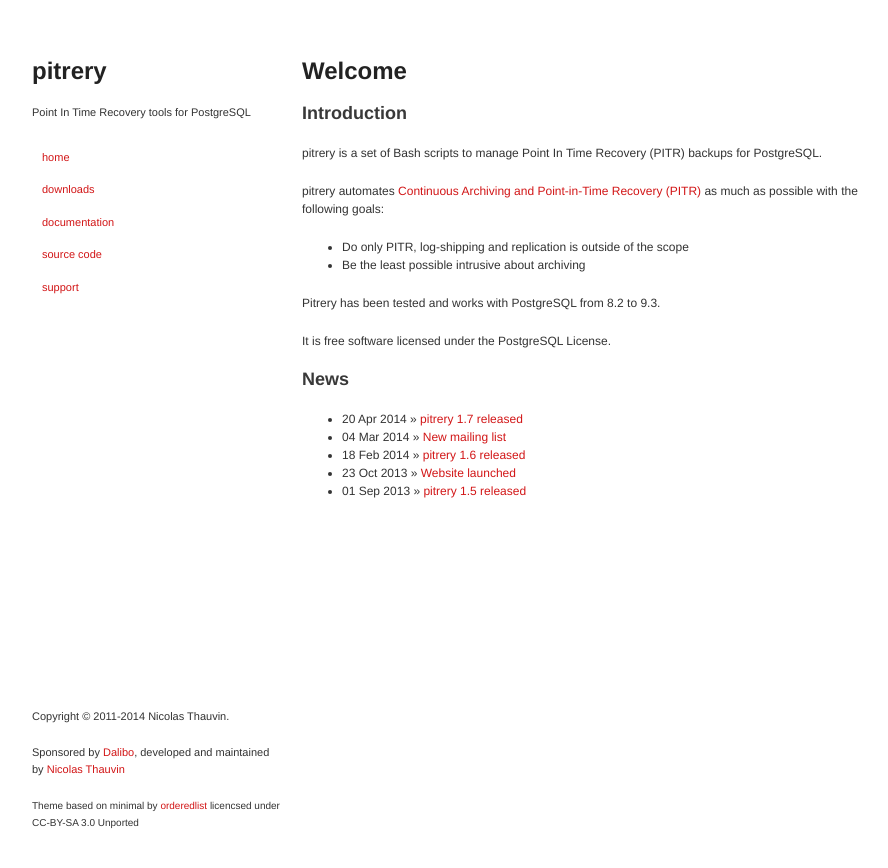
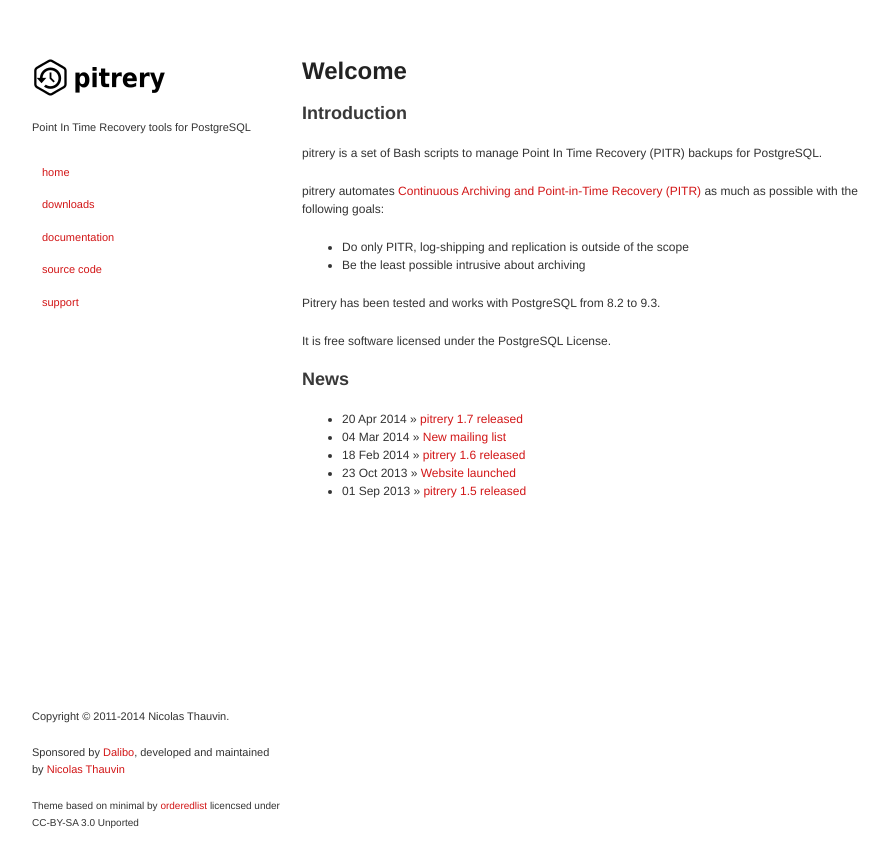
Before and after one commit to dalibo/pitrery, a Jekyll site: the page built from index.md, in a window 1280 px wide. Shown: the top 868 px of the page, without its empty margins (173-1061 px from the left). Built offline with Jekyll 4.4.1, drawn with Linux system fonts in a browser that asks for light colours; Markdown is read by kramdown in place of the engine named in the settings.

Commit message:
add logo

```diff
--- a/css/minimal.css
+++ b/css/minimal.css
@@ -54,6 +54,18 @@ a:hover small {
 .wrapper {
   width:870px;
   margin:0 auto;
+}
+
+.wrapper header h1 {
+  width: 136px;
+height: 41px;
+display: block;
+background-position: 0 0;
+text-indent: -999999em;
+background-image: url('../imgs/pitrery_logo.png');
+background-repeat: no-repeat;
+overflow: hidden;
+
 }
 
 blockquote {
```
Also changed, not shown: imgs/pitrery_logo.png (added).
